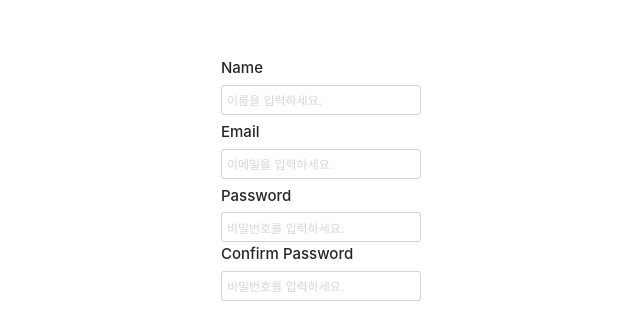
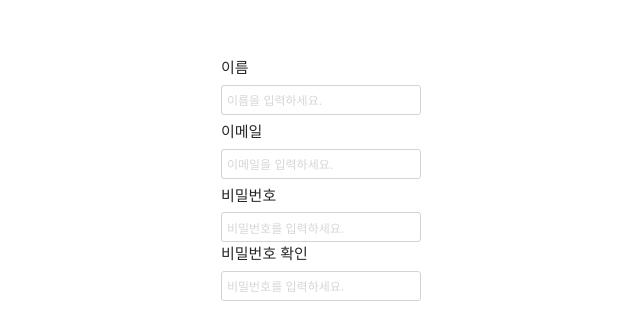
Before and after one commit to superbono/node.js_study, a React (Create React App) app in the folder client/: page /regist in a window 1280 px wide. Shown: the part 170-484 px from the top of the page, without its empty margins (319-959 px from the left). Built offline with nearby package versions, Linux system fonts and the light colour scheme.

Commit message:
useRef 적용

```diff
--- a/client/src/components/views/LoginPage/LoginPage.js
+++ b/client/src/components/views/LoginPage/LoginPage.js
@@ -45,7 +45,7 @@ const LoginPage = () => {
     return (
         <div className="LoginPageBox">
             <form className="LoginForm" onSubmit={onSubmit}>
-                <label className="EmailLabel">Email</label>
+                <label className="EmailLabel">이메일</label>
                 <input
                     className="EmailInput"
                     type="email"
@@ -53,7 +53,7 @@ const LoginPage = () => {
                     onChange={handleEmailChange}
                     placeholder="이메일을 입력하세요."
                 />
-                <label className="PasswordLabel">Password</label>
+                <label className="PasswordLabel">비밀번호</label>
                 <input
                     className="PasswordInput"
                     type="password"
--- a/client/src/components/views/RegisterPage/RegisterAgree.js
+++ b/client/src/components/views/RegisterPage/RegisterAgree.js
@@ -1,6 +1,20 @@
-import React from 'react'
+import React, { useState } from 'react'
+import { useNavigate } from "react-router-dom";
+import { Radio } from "antd";
 
 const RegisterAgree = () => {
+
+    const navigate = useNavigate();
+    const [value, setValue] = useState(1);
+
+    const onChange = (e) => {
+        console.log("radio checked", e.target.value);
+        setValue(e.target.value);
+    };
+    const handleNext = () => {
+        navigate("/regist");
+    }
+
     return (
         <div className="RegisterAgreeBox" >
             <h2>회원약관</h2>
@@ -12,17 +26,21 @@ const RegisterAgree = () => {
                 asdfsafsasdfsafsasdfsafsasdfsafsasdfsafsasdfsafssasdfsafsasdfsafs
             </textarea><br />
             <div className="RadioContainer">
-                <div>
+                {/* <div>
                     <input type="radio" checked />
                     <label>동의</label>
                 </div>
                 <div>
                     <input type="radio" />
                     <label>동의안함</label>
-                </div>
+                </div> */}
+                <Radio.Group onChange={onChange} value={value}>
+                    <Radio value={1}>동의</Radio>
+                    <Radio value={2}>동의안함</Radio>
+                </Radio.Group>
             </div>
             <button className="HomeBtn">홈</button>
-            <button className="NextBtn">다음</button>
+            <button className="NextBtn" onClick={handleNext}>다음</button>
         </div>
     )
 }
--- a/client/src/components/views/RegisterPage/RegisterPage.js
+++ b/client/src/components/views/RegisterPage/RegisterPage.js
@@ -1,10 +1,15 @@
-import { useState } from "react";
+import { useRef, useState } from "react";
 import { useDispatch } from "react-redux"
 import { registerUser } from "../../../_actions/user_action";
 import { useNavigate } from "react-router-dom";
 
+
 const RegisterPage = () => {
 
+    const inputNameRef = useRef();
+    const inputEmailRef = useRef();
+    const inputPwRef = useRef();
+    const inputConfirmPwRef = useRef();
     const dispatch = useDispatch();
     const navigate = useNavigate();
     const [Name, setName] = useState("");
@@ -31,8 +36,18 @@ const RegisterPage = () => {
     const onSubmit = (e) => {
         e.preventDefault();
 
-        if (Password !== ConfirmPassword) {
-            return alert('비밀번호를 확인해주세요.')
+        if (Name === '') {
+            alert('이름을 입력해주세요.');
+            return inputNameRef.current.focus();
+        } else if (Email === '') {
+            alert('이메일을 입력해주세요.');
+            return inputEmailRef.current.focus();
+        } else if (Password === '') {
+            alert('비밀번호를 입력해주세요.');
+            return inputPwRef.current.focus();
+        } else if (Password !== ConfirmPassword) {
+            alert('비밀번호를 확인해주세요.');
+            return inputConfirmPwRef.current.focus();
         }
 
         let body = {
@@ -45,8 +60,6 @@ const RegisterPage = () => {
                 if (response.payload.success) {
                     alert('회원가입이 완료되었습니다.');
                     navigate("/login")
-                } else {
-                    alert('확인 후 다시 가입해주세요.');
                 }
             })
 
@@ -61,37 +74,41 @@ const RegisterPage = () => {
 
         <div className="LoginPageBox">
             <form className="LoginForm" onSubmit={onSubmit}>
-                <label className="EmailLabel">Name</label>
+                <label className="EmailLabel">이름</label>
                 <input
                     className="EmailInput"
                     type="text"
                     value={Name}
                     onChange={handleNameChange}
                     placeholder="이름을 입력하세요."
+                    ref={inputNameRef}
                 />
-                <label className="EmailLabel">Email</label>
+                <label className="EmailLabel">이메일</label>
                 <input
                     className="EmailInput"
                     type="email"
                     value={Email}
                     onChange={handleEmailChange}
                     placeholder="이메일을 입력하세요."
+                    ref={inputEmailRef}
                 />
-                <label className="PasswordLabel">Password</label>
+                <label className="PasswordLabel">비밀번호</label>
                 <input
                     className="PasswordInput"
                     type="password"
                     value={Password}
                     onChange={handlePasswordChange}
                     placeholder="비밀번호를 입력하세요."
+                    ref={inputPwRef}
                 />
-                <label className="PasswordLabel">Confirm Password</label>
+                <label className="PasswordLabel">비밀번호 확인</label>
                 <input
                     className="PasswordInput"
                     type="password"
                     value={ConfirmPassword}
                     onChange={handleConfirmPasswordChange}
                     placeholder="비밀번호를 입력하세요."
+                    ref={inputConfirmPwRef}
                 />
                 <div className="BtnContainer">
                     <button className="LoginBtn">회원가입</button>
```
